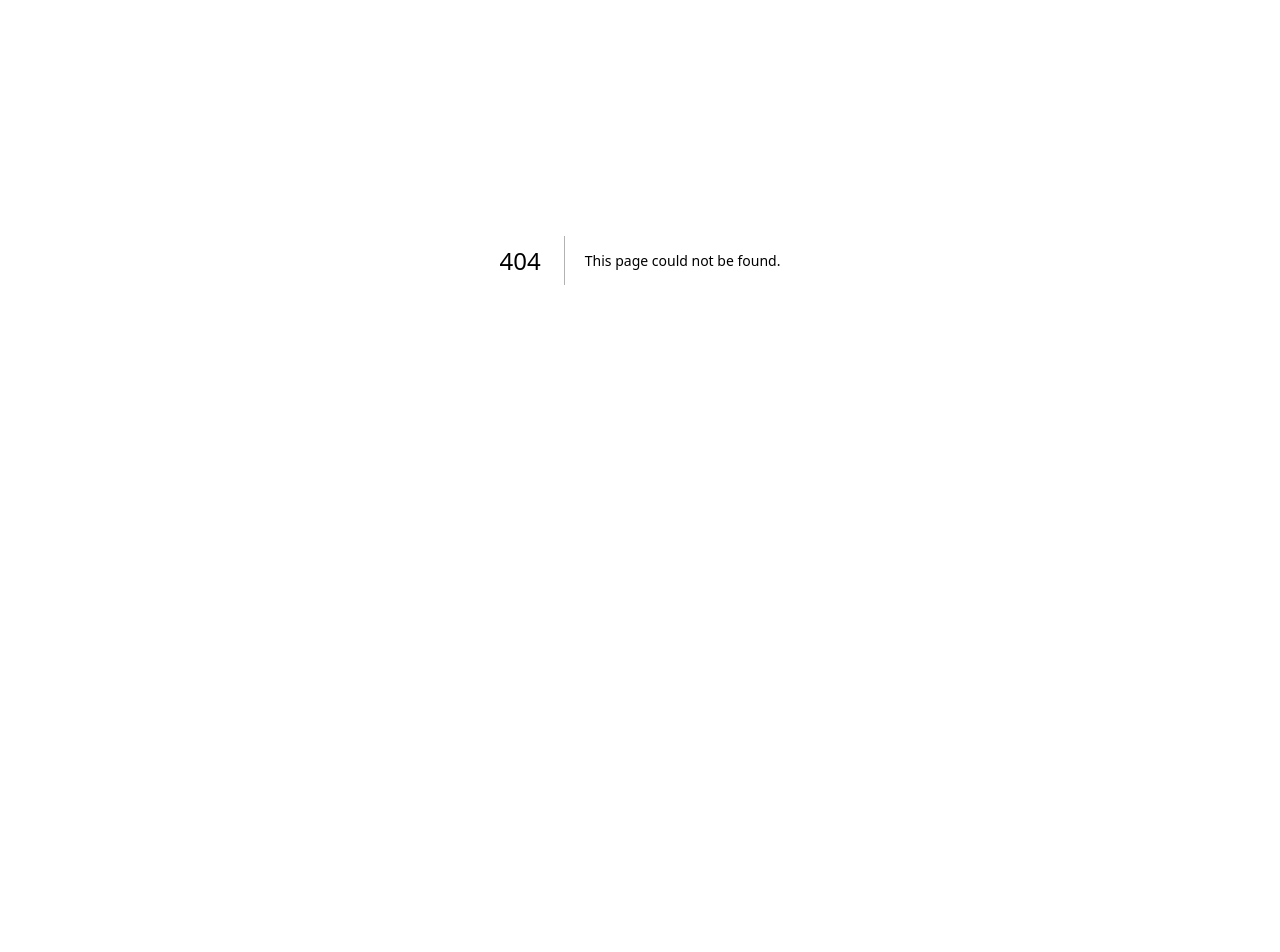
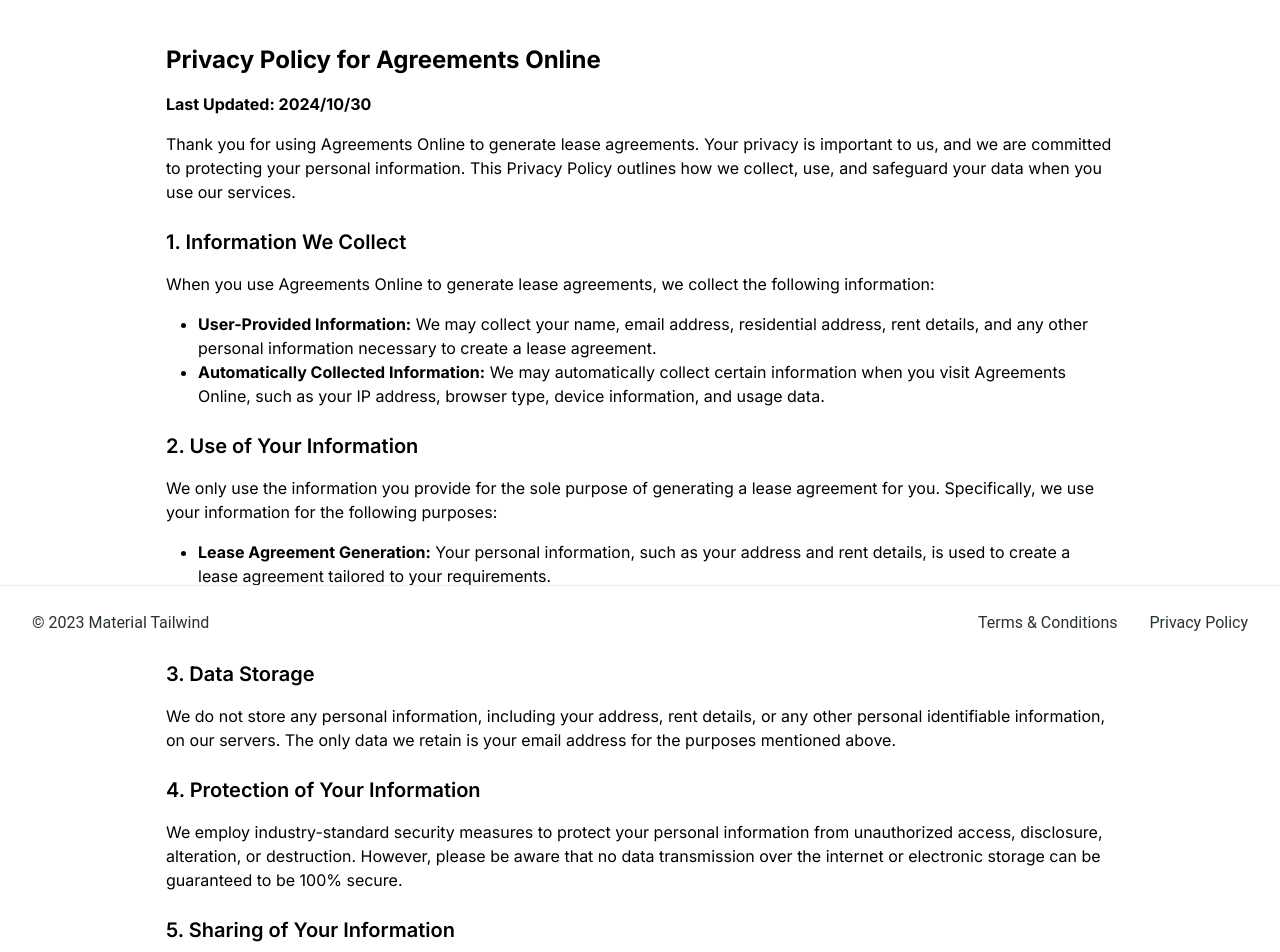
Before and after one commit to mchigit/auto-agreement, a Next.js app: page /privacy in a window 1280 px wide. Before the commit this address had no page. Shown: the part 140-1092 px from the top of the page. Before the commit the page ends 800 px from the top, so only its background shows below. Built offline with nearby package versions, Linux system fonts and the light colour scheme.

Commit message:
add policy page

```diff
--- a/app/components/Footer.tsx
+++ b/app/components/Footer.tsx
@@ -21,7 +21,7 @@
     <li>
       <Typography
         as="a"
-        href="#"
+        href="/privacy"
         color="blue-gray"
         className="font-normal transition-colors hover:text-blue-500 focus:text-blue-500"
       >
--- a/app/layout.tsx
+++ b/app/layout.tsx
@@ -2,11 +2,14 @@
 import { Inter } from "next/font/google";
 import { Analytics } from "@vercel/analytics/react";
 import "./globals.css";
+import { SimpleFooter } from "./components/Footer";
+import { StickyNavbar } from "./components/Header";
 const inter = Inter({ subsets: ["latin"] });
 
 export const metadata: Metadata = {
   title: "Agreements Online",
-  description: "Auto-generate Ontario Standard Lease Agreement based on the information you provided.",
+  description:
+    "Auto-generate Ontario Standard Lease Agreement based on the information you provided.",
 };
 
 export default function RootLayout({
@@ -17,8 +20,10 @@
   return (
     <html lang="en">
       <body className={inter.className}>
+        <StickyNavbar />
         {children}
         <Analytics />
+        <SimpleFooter />
       </body>
     </html>
   );
--- a/app/page.tsx
+++ b/app/page.tsx
@@ -1,15 +1,11 @@
-import { SimpleFooter } from "./components/Footer";
-import { StickyNavbar } from "./components/Header";
 import LeaseAgreementForm from "./components/LeaseAgreementForm";
 
 export default function Home() {
   return (
     <>
-      <StickyNavbar />
       <main className="flex flex-col items-center justify-between p-24">
         <LeaseAgreementForm />
       </main>
-      <SimpleFooter />
     </>
   );
 }
--- /dev/null
+++ b/app/privacy/page.tsx
@@ -0,0 +1,63 @@
+export default function PrivacyPolicy() {
+  return (
+    <main className="container mx-auto p-24 mt-4">
+    <h1 className="text-2xl font-bold mb-4">Privacy Policy for Agreements Online</h1>
+
+    <p className="mb-4"><strong>Last Updated: 2024/10/30</strong></p>
+
+    <p className="mb-6">Thank you for using Agreements Online to generate lease agreements. Your privacy is important to us, and we are committed to protecting your personal information. This Privacy Policy outlines how we collect, use, and safeguard your data when you use our services.</p>
+
+    <h2 className="text-xl font-semibold mb-4">1. Information We Collect</h2>
+
+    <p className="mb-4">When you use Agreements Online to generate lease agreements, we collect the following information:</p>
+
+    <ul className="list-disc ml-8 mb-6">
+        <li><strong>User-Provided Information:</strong> We may collect your name, email address, residential address, rent details, and any other personal information necessary to create a lease agreement.</li>
+        <li><strong>Automatically Collected Information:</strong> We may automatically collect certain information when you visit Agreements Online, such as your IP address, browser type, device information, and usage data.</li>
+    </ul>
+
+    <h2 className="text-xl font-semibold mb-4">2. Use of Your Information</h2>
+
+    <p className="mb-4">We only use the information you provide for the sole purpose of generating a lease agreement for you. Specifically, we use your information for the following purposes:</p>
+
+    <ul className="list-disc ml-8 mb-6">
+        <li><strong>Lease Agreement Generation:</strong> Your personal information, such as your address and rent details, is used to create a lease agreement tailored to your requirements.</li>
+        <li><strong>Email Communication:</strong> We collect and store your email address to send you the generated lease agreement and potentially mark emails for communication purposes.</li>
+    </ul>
+
+    <h2 className="text-xl font-semibold mb-4">3. Data Storage</h2>
+
+    <p className="mb-6">We do not store any personal information, including your address, rent details, or any other personal identifiable information, on our servers. The only data we retain is your email address for the purposes mentioned above.</p>
+
+    <h2 className="text-xl font-semibold mb-4">4. Protection of Your Information</h2>
+
+    <p className="mb-6">We employ industry-standard security measures to protect your personal information from unauthorized access, disclosure, alteration, or destruction. However, please be aware that no data transmission over the internet or electronic storage can be guaranteed to be 100% secure.</p>
+
+    <h2 className="text-xl font-semibold mb-4">5. Sharing of Your Information</h2>
+
+    <p className="mb-6">We do not sell, trade, or otherwise transfer your personal information to third parties. Your information is strictly used for lease agreement generation and email communication as described in this Privacy Policy.</p>
+
+    <h2 className="text-xl font-semibold mb-4">6. Cookies and Analytics</h2>
+
+    <p className="mb-6">Agreements Online may use cookies to collect non-personal information for analytics and improvement purposes. These cookies do not contain any personally identifiable information.</p>
+
+    <h2 className="text-xl font-semibold mb-4">7. Third-Party Links</h2>
+
+    <p className="mb-6">Agreements Online may contain links to third-party websites or services that are not under our control. We are not responsible for the privacy practices or content of these external sites. Please review their respective privacy policies.</p>
+
+    <h2 className="text-xl font-semibold mb-4">8. Children&apos;s Privacy</h2>
+
+    <p className="mb-6">Our services are not intended for individuals under the age of 18. We do not knowingly collect personal information from children. If you believe that a child has provided us with their personal information, please contact us, and we will take the necessary steps to delete such information.</p>
+
+    <h2 className="text-xl font-semibold mb-4">9. Changes to this Privacy Policy</h2>
+
+    <p className="mb-6">We reserve the right to modify this Privacy Policy at any time. Any changes will be posted on this page with an updated &quot;Last Updated&quot; date. Please review this Privacy Policy periodically for updates.</p>
+
+    <h2 className="text-xl font-semibold mb-4">10. Contact Us</h2>
+
+    <p className="mb-4">If you have any questions or concerns about this Privacy Policy or our data practices, please contact us at <b>caffein.dev@gmail.com</b>.</p>
+
+    <p className="mb-4">By using Agreements Online, you consent to the terms of this Privacy Policy. If you do not agree with these terms, please do not use our services. Your continued use of our services after any changes to this Privacy Policy signifies your acceptance of those changes.</p>
+</main>
+  );
+}
```
